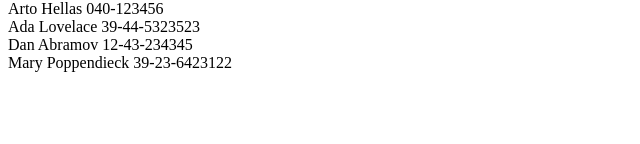
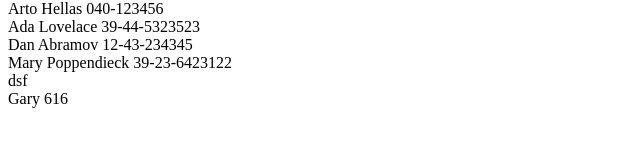
Before and after one commit to garyarzuma/Full-Stack-Open-Course, a React (Create React App) app in the folder Part2/phonebook/: page / in a window 1280 px wide. Shown: the part 298-442 px from the top of the page, without its empty margins (0-640 px from the left). Built offline with nearby package versions, Linux system fonts and the light colour scheme; data requests are answered from the project's data file.

Commit message:
completed ex 2.15

```diff
--- a/Part2/phonebook/db.json
+++ b/Part2/phonebook/db.json
@@ -1,5 +1,5 @@
 {
-  "persons":[
+  "persons": [
     {
       "name": "Arto Hellas",
       "number": "040-123456",
@@ -19,6 +19,16 @@
       "name": "Mary Poppendieck",
       "number": "39-23-6423122",
       "id": 4
+    },
+    {
+      "name": "dsf",
+      "number": "",
+      "id": 5
+    },
+    {
+      "name": "Gary",
+      "number": "616",
+      "id": 6
     }
   ]
 }
--- a/Part2/phonebook/src/App.js
+++ b/Part2/phonebook/src/App.js
@@ -26,7 +26,11 @@ const App = () => {
       window.alert(`${newName} is already added to phonebook`)
       return;
     }
-    setPersons(persons.concat(contactObject))
+    axios
+      .post('http://localhost:3001/persons',contactObject).then(response => {
+        setPersons(persons.concat(response.data))
+      })
+
     setNewName("");
     setNewNumber("");
   }
```
